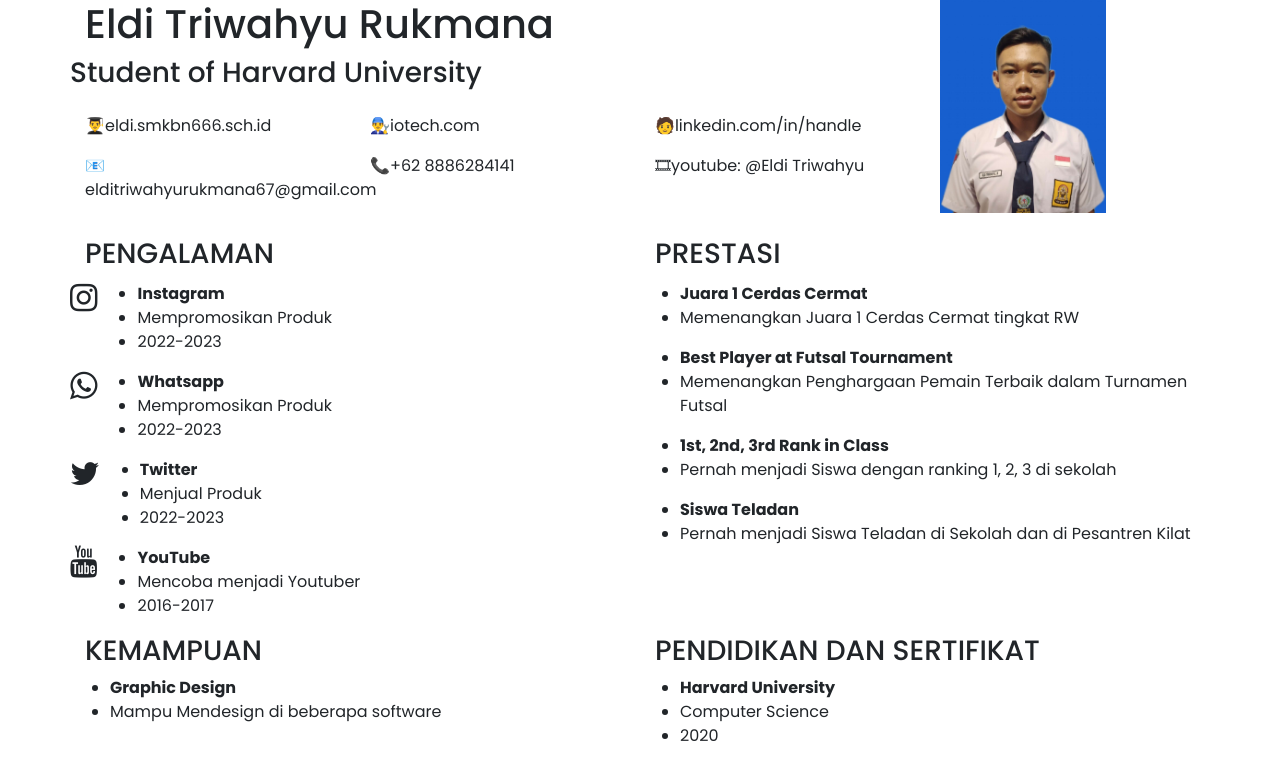
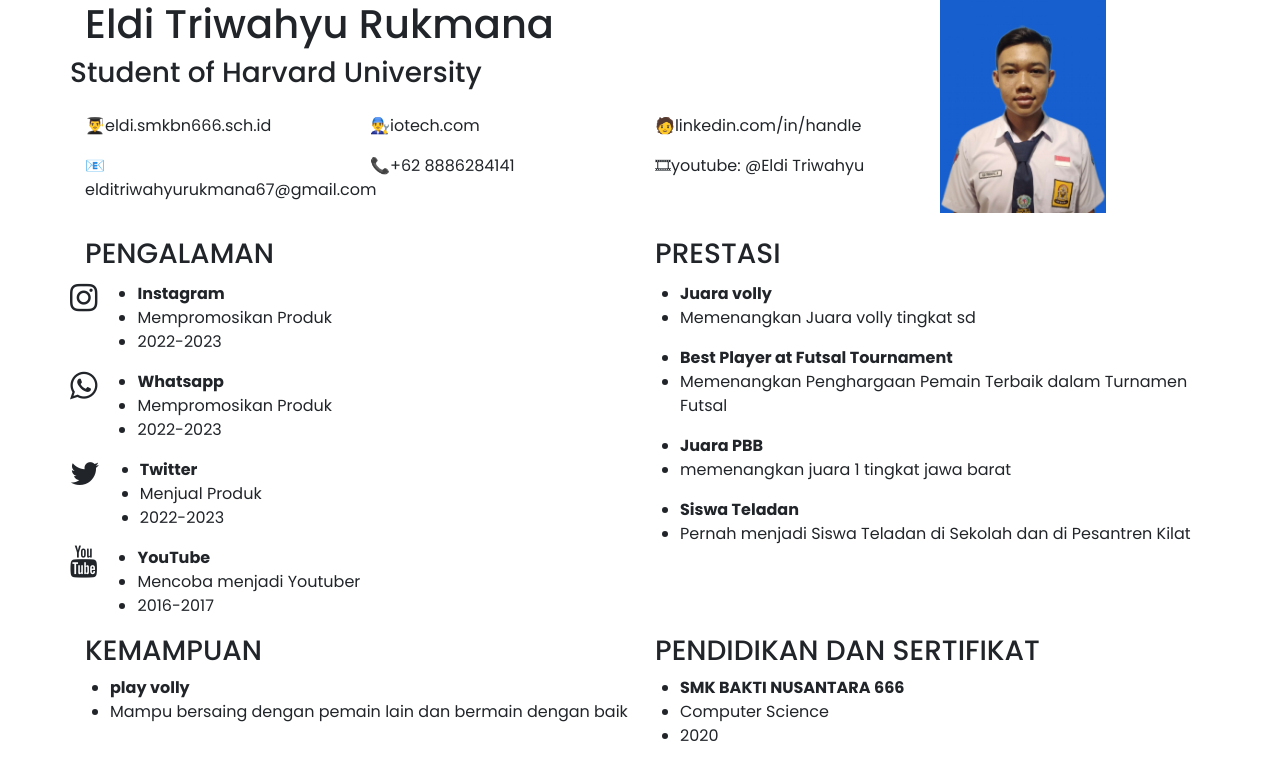
Before and after one commit to EldiTri/EldiTri.github.io, a plain HTML site: page index.html in a window 1280 px wide. Drawn offline with nearby package versions, Linux system fonts and the light colour scheme; a script that the page names is missing.

Commit message:
Update index.html

```diff
--- a/index.html
+++ b/index.html
@@ -84,8 +84,8 @@
                 </div>
                 <div class="row pt-1">
                     <ul>
-                        <li><b>Juara 1 Cerdas Cermat</b></li>
-                        <li>Memenangkan Juara 1 Cerdas Cermat tingkat RW</li>
+                        <li><b>Juara volly</b></li>
+                        <li>Memenangkan Juara volly tingkat sd</li>
                     </ul>
                 </div>
                 <div class="row ">
@@ -96,8 +96,8 @@
                 </div>
                 <div class="row">
                     <ul>
-                        <li><b>1st, 2nd, 3rd Rank in Class</b></li>
-                        <li>Pernah menjadi Siswa dengan ranking 1, 2, 3 di sekolah</li>
+                        <li><b>Juara PBB</b></li>
+                        <li>memenangkan juara 1 tingkat jawa barat</li>
                     </ul>
                 </div>
                 <div class="row">
@@ -118,8 +118,8 @@
                 </div>
                 <div class="row">
                     <ul>
-                        <li><b>Graphic Design</b></li>
-                        <li>Mampu Mendesign di beberapa software</li>
+                        <li><b>play volly</b></li>
+                        <li>Mampu bersaing dengan pemain lain dan bermain dengan baik</li>
                     </ul>
                 </div>
             </div>
@@ -130,7 +130,7 @@
                 </div>
                 <div class="row">
                     <ul>
-                        <li><b>Harvard University</b></li>
+                        <li><b>SMK BAKTI NUSANTARA 666</b></li>
                         <li>Computer Science</li>
                         <li>2020</li>
                     </ul>
```
